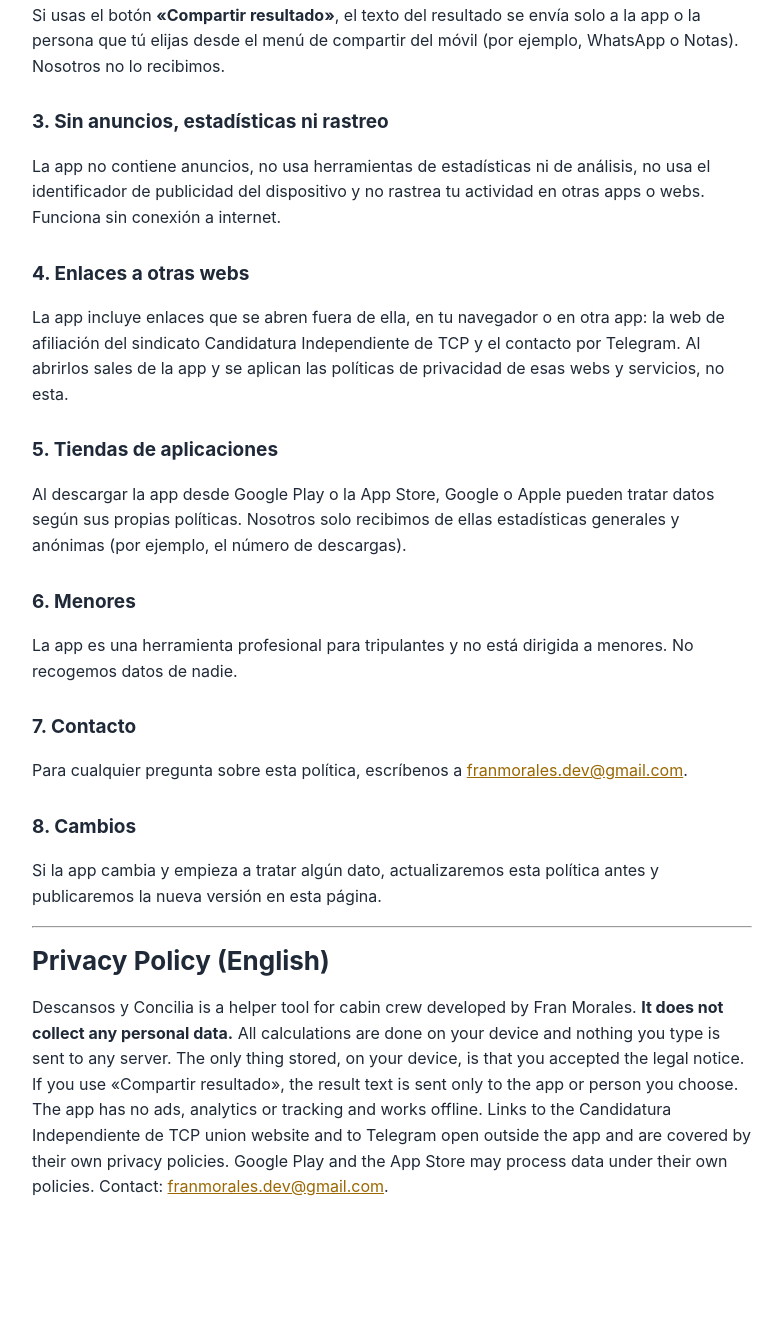
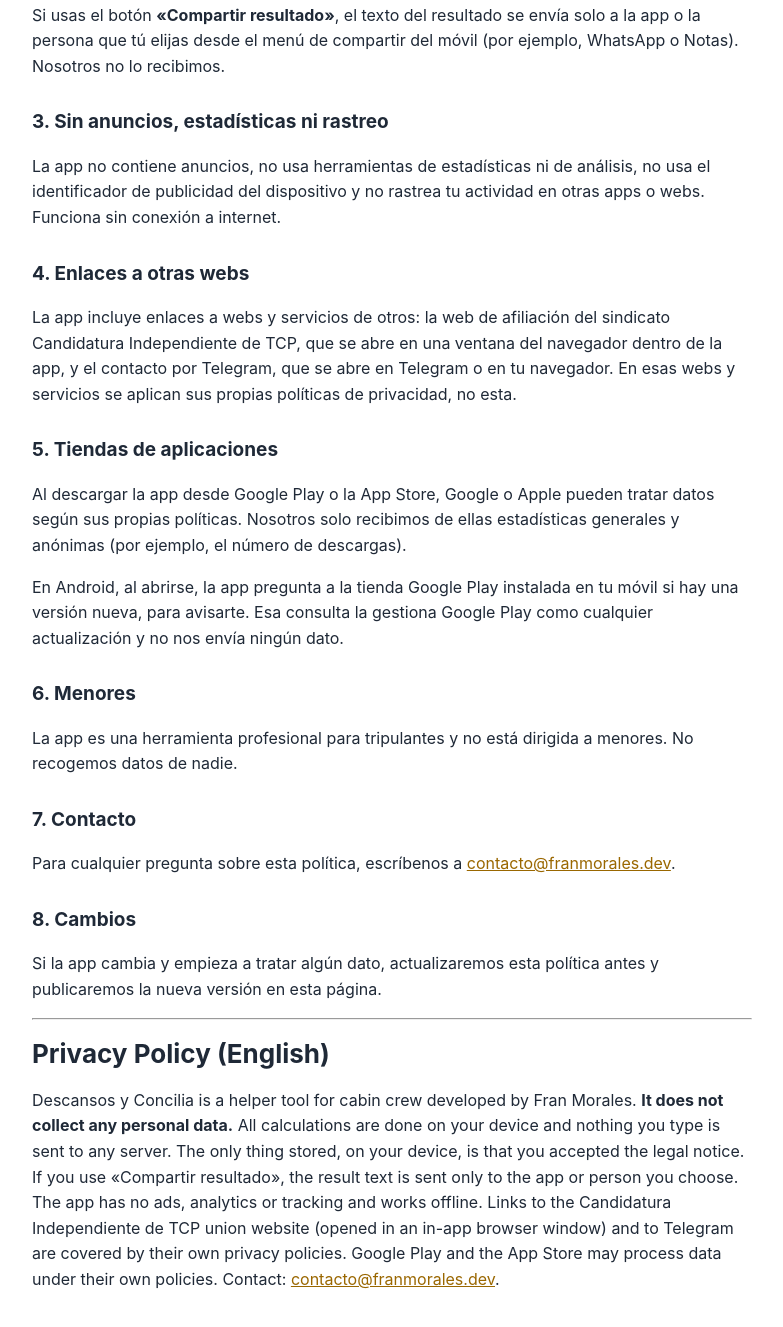
Before and after one commit to Fran-madrid/descansos-y-concilia-web, a plain HTML site: page privacidad.html in a window 1280 px wide. Shown: the part 567-1894 px from the top of the page, without its empty margins (248-1031 px from the left). Before the commit the page ends 1807 px from the top, so only its background shows below. Drawn offline with Linux system fonts and the light colour scheme.

Commit message:
Correo contacto@franmorales.dev y web de afiliación dentro de la app
Co-Authored-By: Claude Opus 5.5 <noreply@anthropic.com>

```diff
--- a/privacidad.html
+++ b/privacidad.html
@@ -16,7 +16,7 @@
 <body>
 <p><a href="./">← Descansos y Concilia</a> · <a href="#en">English</a></p>
 <h1>Política de privacidad de Descansos y Concilia</h1>
-<p><em>Última actualización: 5 de octubre de 2026</em></p>
+<p><em>Última actualización: 8 de octubre de 2026</em></p>
 
 <p>Descansos y Concilia («la app») es una herramienta de ayuda para tripulantes de cabina desarrollada por Fran Morales («nosotros»). Esta política explica qué datos se tratan cuando la usas.</p>
 
@@ -31,22 +31,23 @@
 <p>La app no contiene anuncios, no usa herramientas de estadísticas ni de análisis, no usa el identificador de publicidad del dispositivo y no rastrea tu actividad en otras apps o webs. Funciona sin conexión a internet.</p>
 
 <h2>4. Enlaces a otras webs</h2>
-<p>La app incluye enlaces que se abren fuera de ella, en tu navegador o en otra app: la web de afiliación del sindicato Candidatura Independiente de TCP y el contacto por Telegram. Al abrirlos sales de la app y se aplican las políticas de privacidad de esas webs y servicios, no esta.</p>
+<p>La app incluye enlaces a webs y servicios de otros: la web de afiliación del sindicato Candidatura Independiente de TCP, que se abre en una ventana del navegador dentro de la app, y el contacto por Telegram, que se abre en Telegram o en tu navegador. En esas webs y servicios se aplican sus propias políticas de privacidad, no esta.</p>
 
 <h2>5. Tiendas de aplicaciones</h2>
 <p>Al descargar la app desde Google Play o la App Store, Google o Apple pueden tratar datos según sus propias políticas. Nosotros solo recibimos de ellas estadísticas generales y anónimas (por ejemplo, el número de descargas).</p>
+<p>En Android, al abrirse, la app pregunta a la tienda Google Play instalada en tu móvil si hay una versión nueva, para avisarte. Esa consulta la gestiona Google Play como cualquier actualización y no nos envía ningún dato.</p>
 
 <h2>6. Menores</h2>
 <p>La app es una herramienta profesional para tripulantes y no está dirigida a menores. No recogemos datos de nadie.</p>
 
 <h2>7. Contacto</h2>
-<p>Para cualquier pregunta sobre esta política, escríbenos a <a href="mailto:franmorales.dev@gmail.com">franmorales.dev@gmail.com</a>.</p>
+<p>Para cualquier pregunta sobre esta política, escríbenos a <a href="mailto:contacto@franmorales.dev">contacto@franmorales.dev</a>.</p>
 
 <h2>8. Cambios</h2>
 <p>Si la app cambia y empieza a tratar algún dato, actualizaremos esta política antes y publicaremos la nueva versión en esta página.</p>
 
 <hr>
 <h1 id="en">Privacy Policy (English)</h1>
-<p>Descansos y Concilia is a helper tool for cabin crew developed by Fran Morales. <strong>It does not collect any personal data.</strong> All calculations are done on your device and nothing you type is sent to any server. The only thing stored, on your device, is that you accepted the legal notice. If you use «Compartir resultado», the result text is sent only to the app or person you choose. The app has no ads, analytics or tracking and works offline. Links to the Candidatura Independiente de TCP union website and to Telegram open outside the app and are covered by their own privacy policies. Google Play and the App Store may process data under their own policies. Contact: <a href="mailto:franmorales.dev@gmail.com">franmorales.dev@gmail.com</a>.</p>
+<p>Descansos y Concilia is a helper tool for cabin crew developed by Fran Morales. <strong>It does not collect any personal data.</strong> All calculations are done on your device and nothing you type is sent to any server. The only thing stored, on your device, is that you accepted the legal notice. If you use «Compartir resultado», the result text is sent only to the app or person you choose. The app has no ads, analytics or tracking and works offline. Links to the Candidatura Independiente de TCP union website (opened in an in-app browser window) and to Telegram are covered by their own privacy policies. Google Play and the App Store may process data under their own policies. Contact: <a href="mailto:contacto@franmorales.dev">contacto@franmorales.dev</a>.</p>
 </body>
 </html>
```
Also changed, not shown: index.html (+1 -1 lines).
